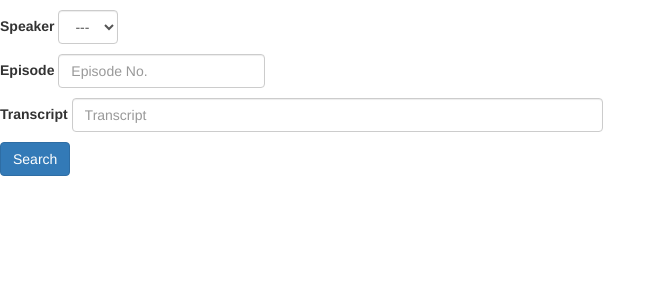
After one commit to mrbarge/junkfood, a Flask app: page /search/ in a window 1280 px wide. The commit adds this page. Shown: the top 300 px of the page, without its empty margins (0-666 px from the left). Run offline with Flask 2, Linux system fonts and the light colour scheme; data that the repository does not hold is empty; some libraries are stand-ins or nearby versions.

Commit message:
Added basic search endpoint

```diff
--- a/junkfood/__init__.py
+++ b/junkfood/__init__.py
@@ -35,11 +35,12 @@ def create_app():
     with app.app_context():
         from junkfood.base import base_bp
         from junkfood.episode import episode_bp
-
+        from junkfood.search import search_bp
 
         # add blueprints
         app.register_blueprint(base_bp, url_prefix='/')
         app.register_blueprint(episode_bp, url_prefix='/episode')
+        app.register_blueprint(search_bp, url_prefix='/search')
 
 
         return app
--- a/junkfood/models.py
+++ b/junkfood/models.py
@@ -1,5 +1,7 @@
 from flask_login import UserMixin
-from sqlalchemy import Index, distinct
+from sqlalchemy import Index, distinct, func, desc
+from sqlalchemy.orm import relationship
+import sqlalchemy
 
 from . import db
 from sqlalchemy.dialects.postgresql import JSON
@@ -8,9 +10,9 @@ from sqlalchemy.dialects.postgresql import JSON
 class Transcript(db.Model):
     __tablename__ = 'transcripts'
 
-    id = db.Column(db.Integer)
-    index = db.Column(db.Integer, primary_key=True)
-    episode = db.Column(db.Integer, primary_key=True)
+    id = db.Column(db.Integer, primary_key=True)
+    index = db.Column(db.Integer)
+    episode = db.Column(db.Integer)
     speaker = db.Column(db.String(15))
     timecode = db.Column(db.String(8))
     timecode_secs = db.Column(db.Integer)
@@ -18,6 +20,30 @@ class Transcript(db.Model):
 
     def __repr__(self):
         return '<Transcript {}>'.format(self.id)
+
+
+class Movies(db.Model):
+    __tablename__ = 'movies'
+
+    id = db.Column(db.Integer, primary_key=True)
+    title = db.Column(db.String(100))
+    imdb_id = db.Column(db.String(15))
+    release_date = db.Column(db.String(10))
+
+
+class TranscriptMovies(db.Model):
+    __tablename__ = 'transcript_movies'
+
+    transcript_id = db.Column(
+        db.Integer,
+        db.ForeignKey('transcripts.id'),
+        primary_key=True
+    )
+    movie_id = db.Column(
+        db.Integer,
+        db.ForeignKey('movies.id'),
+        primary_key=True
+    )
 
 
 def get_episodes():
@@ -45,3 +71,38 @@ def get_transcripts(episode):
         raise Exception()
 
     return all_transcripts
+
+
+def get_speakers():
+    '''
+    Retrieve all speakers
+    :return: List of speaker tuples (value,presented name)
+    '''
+    try:
+        all_speakers = Transcript.query.with_entities(Transcript.speaker,
+                                                      func.count(Transcript.speaker).label('total')).filter(
+            ~Transcript.speaker.startswith('Unknown')).group_by(
+            Transcript.speaker).order_by(desc('total'))
+    except sqlalchemy.exc.SQLAlchemyError:
+        raise Exception()
+
+    speakers = []
+    for speaker in all_speakers:
+        speakers.append((speaker.speaker, speaker.speaker))
+    return speakers
+
+
+def search(transcript, episode, speaker):
+    try:
+        match_query = Transcript.query.filter(Transcript.transcript.contains(transcript))
+        if episode:
+            match_query = match_query.filter(Transcript.episode == episode)
+        if speaker:
+            match_query = match_query.filter(Transcript.speaker.match(speaker))
+
+        matches = match_query.order_by(Transcript.episode).order_by(Transcript.timecode_secs).all()
+
+    except sqlalchemy.exc.SQLAlchemyError:
+        raise Exception()
+
+    return matches
--- /dev/null
+++ b/junkfood/search/__init__.py
@@ -0,0 +1,22 @@
+from flask import redirect, url_for, Blueprint, render_template, request
+from junkfood.search.forms import SearchForm
+from junkfood import models
+
+search_bp = Blueprint('search_bp', __name__)
+
+
+@search_bp.route('/', methods=['GET','POST'])
+def search():
+    search_form = SearchForm()
+    search_form.speakers.choices = [("", "---")] + models.get_speakers()
+    matches = []
+
+    if request.method == 'POST':
+        if search_form.validate():
+            speaker = search_form.speakers.data
+            episode = search_form.episode.data
+            transcript = search_form.transcript.data
+
+            matches = models.search(transcript, episode, speaker)
+
+    return render_template('search/search.html', form=search_form, matches=matches)
--- /dev/null
+++ b/junkfood/search/forms.py
@@ -0,0 +1,11 @@
+from flask_wtf import FlaskForm
+from wtforms import SelectField, StringField, IntegerField, validators, SubmitField
+from wtforms.validators import ValidationError, DataRequired, URL, Optional
+from flask import current_app
+
+
+class SearchForm(FlaskForm):
+    transcript = StringField('Transcript', validators=[DataRequired()])
+    speakers = SelectField('Speaker', validators=[Optional()])
+    episode = IntegerField('Episode', validators=[Optional()])
+    submit = SubmitField('Search')
--- a/junkfood/templates/episode/view.html
+++ b/junkfood/templates/episode/view.html
@@ -8,13 +8,13 @@
 
 <table>
 
-{% for t in transcripts %}
+    {% for t in transcripts %}
     <tr>
-        <td>{{ t.timecode }}</td>
+        <td><a id="tc_{{ t.timecode_secs }}"/>{{ t.timecode }}</td>
         <td>{{ t.speaker }}</td>
         <td>{{ t.transcript }}</td>
     </tr>
-{% endfor %}
+    {% endfor %}
 
 </table>
 
--- /dev/null
+++ b/junkfood/templates/search/search.html
@@ -0,0 +1,57 @@
+{% extends 'layout.html' %}
+
+{% block scripts %}
+{{ super() }}
+{% endblock %}
+
+{% block app_content %}
+<form action="" method="post" novalidate class="form-inline">
+    {{ form.hidden_tag() }}
+    <p>
+    <div class="form-group mx-sm-3 mb-2">
+        {{ form.speakers.label }}
+        {{ form.speakers(class='form-control', placeholder='Speaker') }}
+    </div>
+    </p>
+    <p>
+    <div class="form-group mx-sm-3 mb-2">
+        {{ form.episode.label }}
+        {{ form.episode(size=4, class='form-control', placeholder='Episode No.') }}
+        {% for error in form.episode.errors %}
+        <span style="color: red;">[{{ error }}]</span>
+        {% endfor %}
+    </div>
+    </p>
+    <p>
+    <div class="form-group mx-sm-3 mb-2">
+        {{ form.transcript.label }}
+        {{ form.transcript(size=60, class='form-control', placeholder='Transcript') }}
+        {% for error in form.transcript.errors %}
+        <span style="color: red;">[{{ error }}]</span>
+        {% endfor %}
+    </div>
+    </p>
+    <p>{{ form.submit(class='btn btn-primary mb-2') }}</p>
+</form>
+
+{% if matches %}
+<table>
+    <tr>
+        <th>Episode</th>
+        <th>Speaker</th>
+        <th>Timecode</th>
+        <th>Transcript</th>
+    </tr>
+    {% for match in matches %}
+    <tr>
+        <td><a href="{{ url_for('episode_bp.view', episode=match.episode) }}#tc_{{ match.timecode_secs }}">{{
+            match.episode }}</td>
+        <td>{{ match.speaker }}</td>
+        <td>{{ match.timecode_secs }}</td>
+        <td>{{ match.transcript }}</td>
+    </tr>
+    {% endfor %}
+</table>
+{% endif %}
+
+{% endblock %}
```
